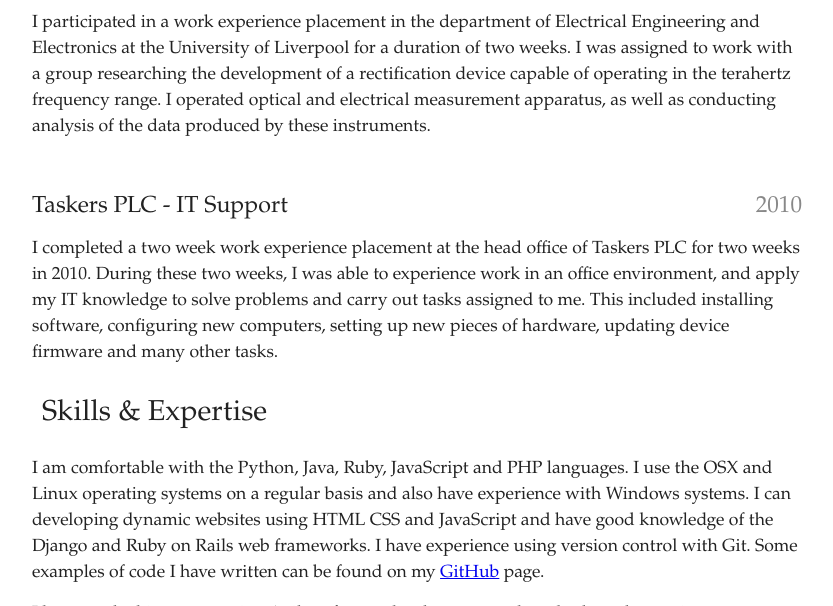
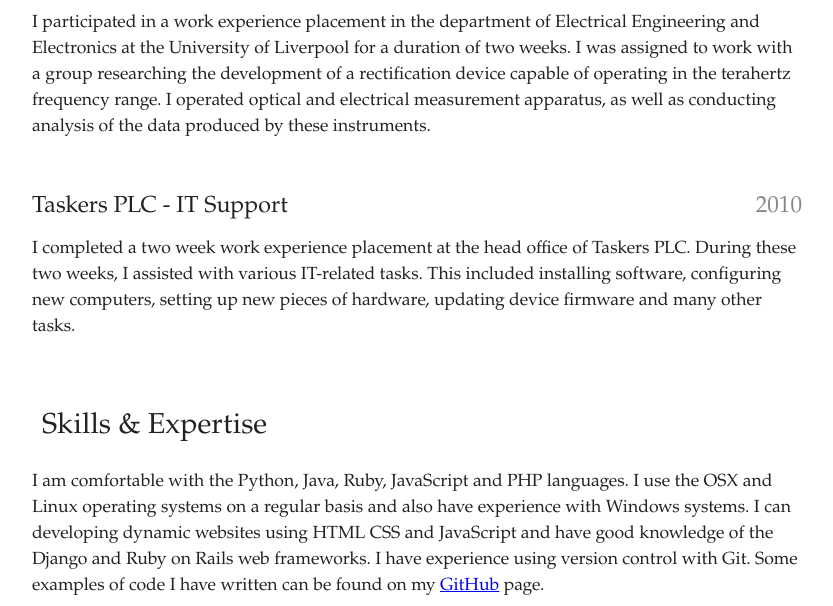
Before and after one commit to sean-duffy/blog-old, a Django app: page /cv/ in a window 1280 px wide. Shown: the part 1916-2522 px from the top of the page, without its empty margins (223-1056 px from the left). Run offline with Django 3.2, Linux system fonts and the light colour scheme; some web fonts are replaced.

Commit message:
Shorten taskers work experience description

```diff
--- a/blog/templates/main/cv.html
+++ b/blog/templates/main/cv.html
@@ -29,7 +29,6 @@
         </div>
 
 		</header>
-
 
 		<section>
 
@@ -155,11 +154,10 @@
 
 			<h3>Taskers PLC - IT Support <span>2010</span></h3>
 			<p>
-                I completed a two week work experience placement at the head office of Taskers PLC for two weeks in 2010. During
-                these two weeks, I was able to experience work in an office environment, and apply my IT knowledge to solve problems
-                and carry out tasks assigned to me. This included installing software, configuring new computers, setting up new pieces
-                of hardware, updating device firmware and many other tasks.
+                I completed a two week work experience placement at the head office of Taskers PLC. During these two weeks, I assisted with various IT-related tasks.
+                This included installing software, configuring new computers, setting up new pieces of hardware, updating device firmware and many other tasks.
 			</p>
+            <br>
 
             <h2>Skills &amp; Expertise</h2>
             <p>
```
